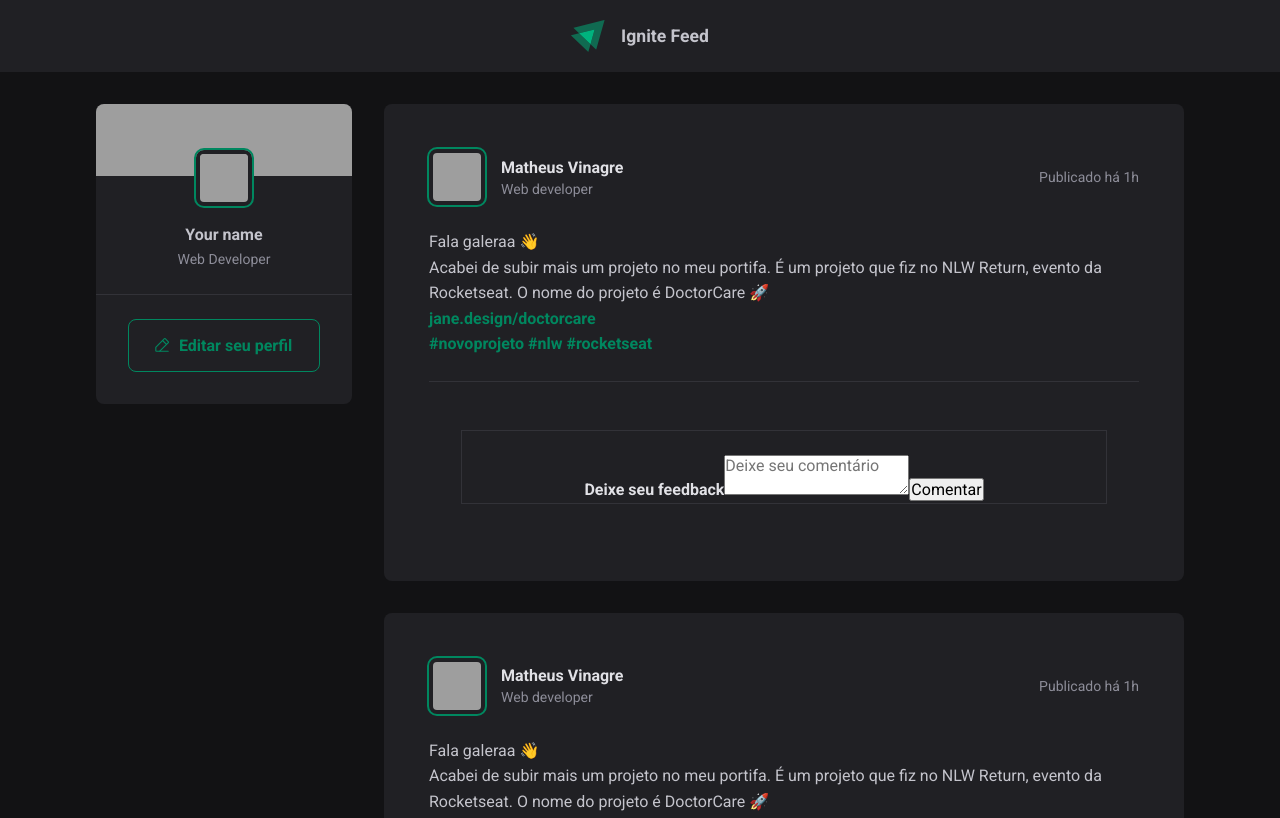
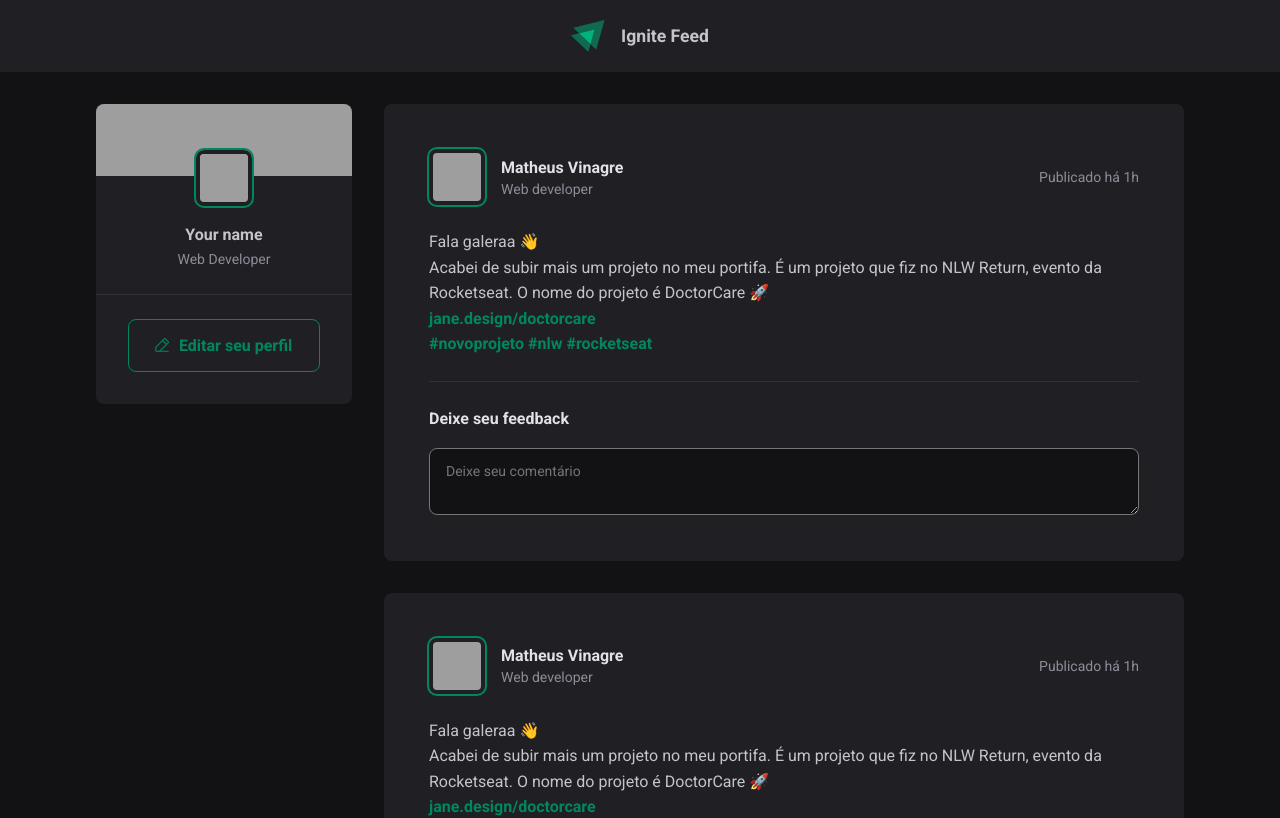
Before and after one commit to SpaidiiPlayer/Feed-Social, a React (Vite) app: page / in a window 1280 px wide. Shown: the top 818 px of the page. Built offline with nearby package versions, Linux system fonts and the light colour scheme; grey boxes are pictures that could not be loaded.

Commit message:
Upgrading the footer of posts, and fixing bugs

```diff
--- a/src/components/Post.jsx
+++ b/src/components/Post.jsx
@@ -30,12 +30,14 @@ export function Post(props) {
             </div>
 
             <footer>
-
                 <form className={style.commentForm}>
                     <strong>Deixe seu feedback</strong>
                     <textarea  placeholder="Deixe seu comentário" />
 
-                    <button type="submit">Comentar</button>
+                    <div className={style.botao}>
+                        <button type="submit">Comentar</button>
+                    </div>
+
                 </form>
             </footer>
 
--- a/src/components/Post.module.css
+++ b/src/components/Post.module.css
@@ -1,7 +1,7 @@
 .post{
 
     background: var(--gray-800);
-    padding: 2.8125rem;
+    padding: 2.8125rem 2.8125rem 1.6rem;
     border-radius: 8px;
 }
 
@@ -63,6 +63,7 @@ time{
 
 
 .content {
+    font-size: 1rem;
     line-height: 1.6;
     color: var(--gray-300);
     margin-top: 1.5rem;
@@ -80,14 +81,64 @@ time{
 
 }
 
-.post footer .commentForm{
+
+.post footer{
+    padding: 0;
+}
+
+.commentForm{
     width: 100%;
     margin-top: 1.5rem;
-    padding-top: 1.5rem;
-    border: 1px solid var(--gray-600);
 }
 
-.post footer .commentForm > strong {
+.post footer strong {
+    display: block;
+    text-align: left;
     line-height: 1.6;
     color: var(--gray-100);
 }
+
+.commentForm textarea {
+    margin-top: 1rem;
+    width: 100%;
+    background: var(--gray-900);
+    color: var(--white);
+    border-radius: 8px;
+    padding: 0.82rem 1rem;
+    line-height: 1.4;
+    font-size: 0.875rem;
+    color: var(--gray-300);
+}
+
+
+
+.commentForm button[type="submit"]{
+    display: flex;
+    padding: 1rem 1.5rem;
+    color: var(--white);
+    background: var(--green-500);
+    border-radius: 8px;
+    border: 0;
+    font-weight: bold;
+    cursor: pointer;
+    margin-top: 1rem;
+
+
+    transition: background 0.25s;
+}
+
+.commentForm button[type="submit"]:hover {
+    background: var(--green-300);
+}
+
+
+
+.commentForm:focus-within .botao{
+    visibility: visible;
+    max-height: none;
+}
+
+.commentForm .botao{
+    visibility: hidden;
+    max-height: 0;
+}
--- a/src/global.css
+++ b/src/global.css
@@ -10,6 +10,11 @@
 
     --green-300: #00B37E;
     --green-500: #00875f;
+}
+
+:focus{
+    outline: transparent;
+    box-shadow: 0 0 0 1px var(--green-500);
 }
 
 *{
```
